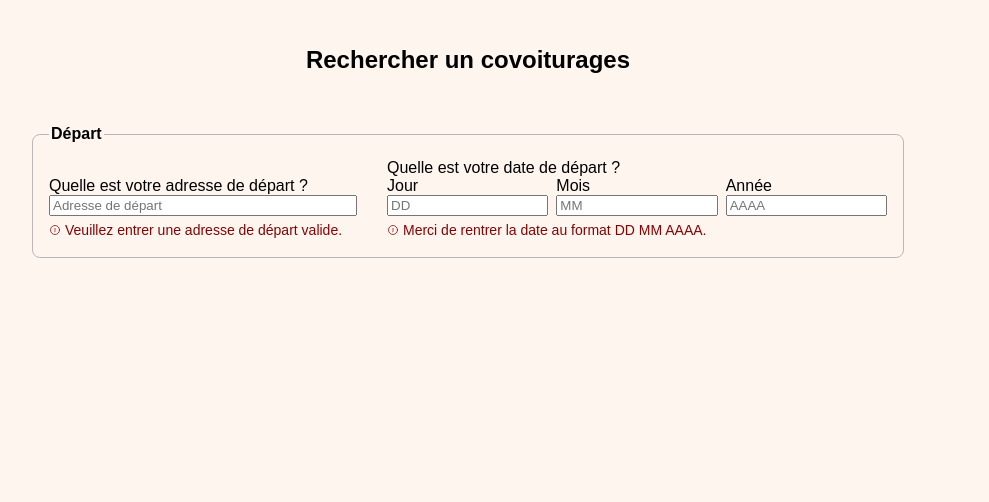
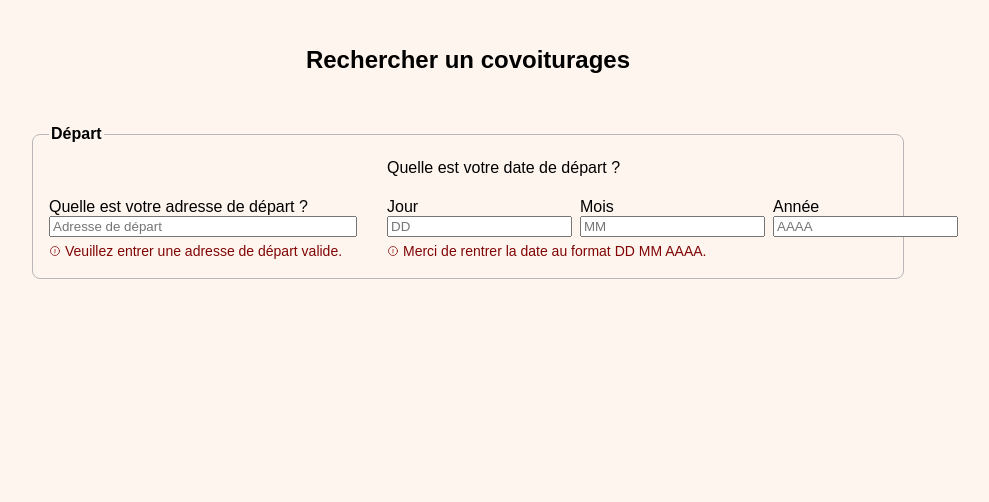
Before and after one commit to Haltarion/ECORIDE, a PHP site: page /pages/covoiturages.php in a window 1280 px wide. Shown: the part 60-562 px from the top of the page, without its empty margins (172-1161 px from the left). Run offline with PHP 8.4, Linux system fonts and the light colour scheme; data that the repository does not hold is empty.

Commit message:
Auto commit

```diff
--- a/css/form.css
+++ b/css/form.css
@@ -42,9 +42,8 @@ legend {
 
 /* Style pour les inputs date -----------------------------------*/
 .component__input-date {
-  display: flex;
-  flex-direction: column;
-  align-items: flex-start;
+  display: grid;
+  grid-template-rows: 1fr 1fr;
   width: 100%; /* Prend toute la largeur disponible */
   max-width: 500px; /* Optionnel : limite la largeur sur desktop */
   box-sizing: border-box;
```
